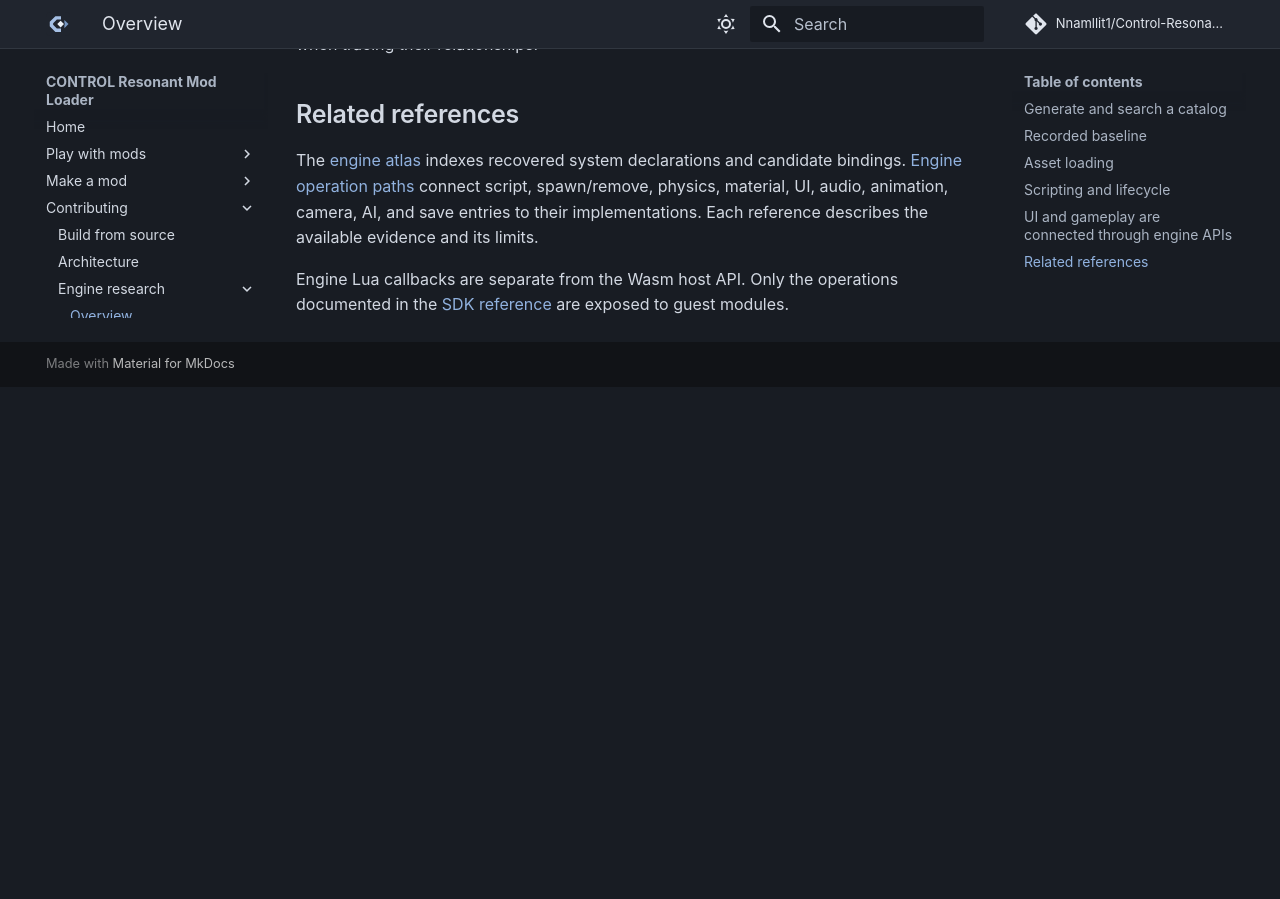
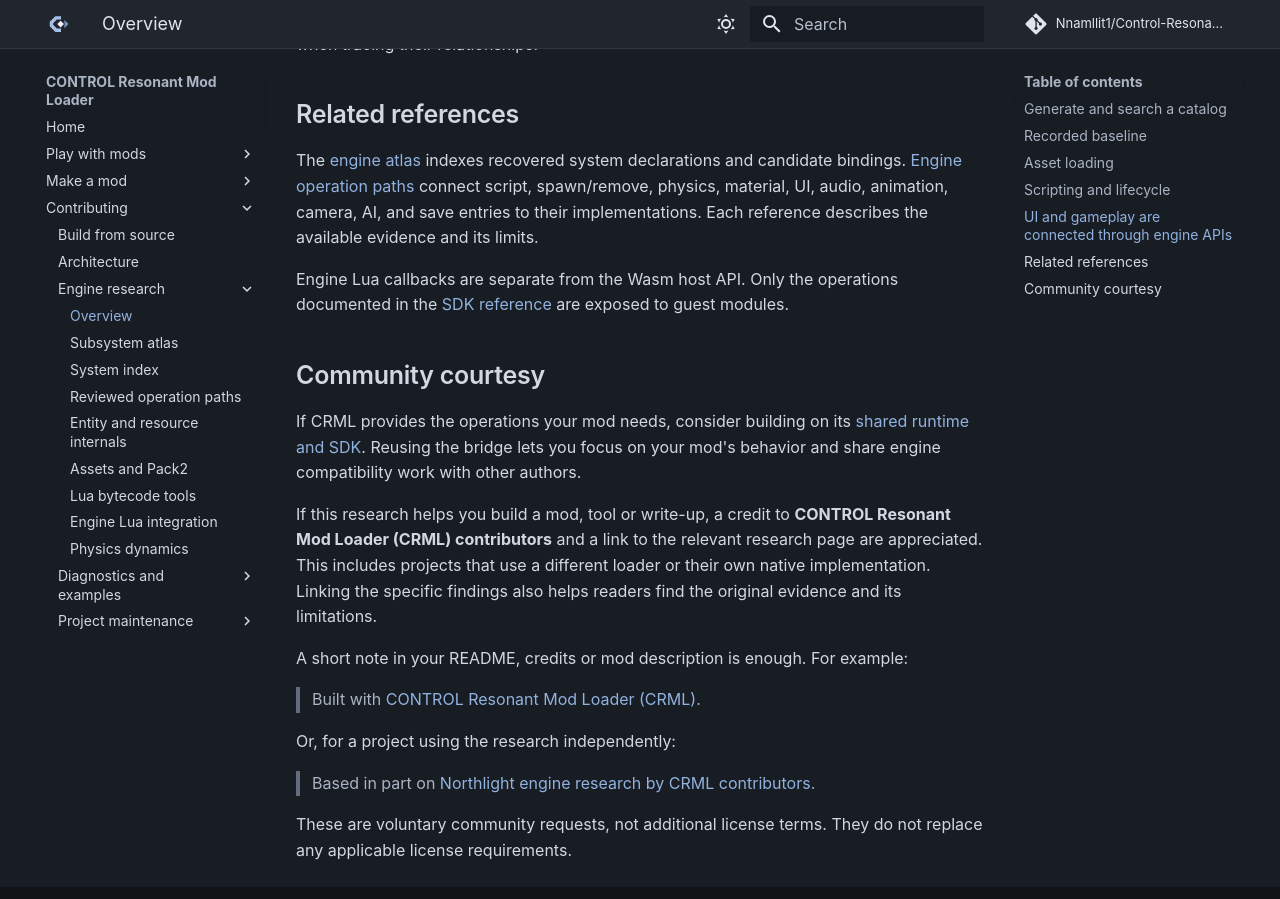
Before and after one commit to Nnamllit1/Control-Resonant-Mod-Loader, an MkDocs documentation site: the page built from docs/engine-research.md, in a window 1280 px wide and 900 px high, scrolled down 4717 px. Built offline with MkDocs 1.6.1 and Material for MkDocs 9.7.7, drawn with Linux system fonts in a browser that asks for light colours; comment, search, counter and statistics services are not loaded; before the commit the page ends 5104 px from its top, so only the background shows below that.

Commit message:
docs: enhance community courtesy guidelines and credit requests in documentation

```diff
--- a/docs/engine-research.md
+++ b/docs/engine-research.md
@@ -109,3 +109,19 @@
 The [engine atlas](engine-atlas.md) indexes recovered system declarations and candidate bindings. [Engine operation paths](engine-paths.md) connect script, spawn/remove, physics, material, UI, audio, animation, camera, AI, and save entries to their implementations. Each reference describes the available evidence and its limits.
 
 Engine Lua callbacks are separate from the Wasm host API. Only the operations documented in the [SDK reference](api.md) are exposed to guest modules.
+
+## Community courtesy
+
+If CRML provides the operations your mod needs, consider building on its [shared runtime and SDK](developing.md). Reusing the bridge lets you focus on your mod's behavior and share engine compatibility work with other authors.
+
+If this research helps you build a mod, tool or write-up, a credit to **CONTROL Resonant Mod Loader (CRML) contributors** and a link to the relevant research page are appreciated. This includes projects that use a different loader or their own native implementation. Linking the specific findings also helps readers find the original evidence and its limitations.
+
+A short note in your README, credits or mod description is enough. For example:
+
+> Built with [CONTROL Resonant Mod Loader (CRML)](https://crml.nnamllit.de/).
+
+Or, for a project using the research independently:
+
+> Based in part on [Northlight engine research by CRML contributors](https://crml.nnamllit.de/engine-research/).
+
+These are voluntary community requests, not additional license terms. They do not replace any applicable license requirements.
```
Also changed, not shown: README.md (+2 -0 lines), docs/developing.md (+4 -0 lines), docs/index.md (+2 -0 lines).
